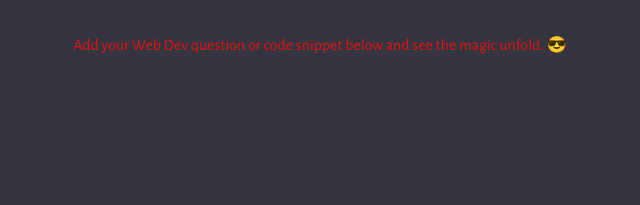
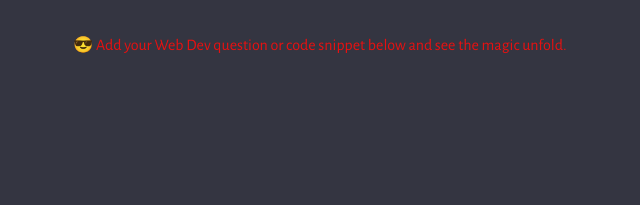
Before and after one commit to Nagacash/naga-codex, a website built with Vite: page client/index.html in a window 1280 px wide. Shown: the part 182-387 px from the top of the page, 320-960 px from the left. Built offline with nearby package versions, Linux system fonts and the light colour scheme.

Commit message:
added smiley

```diff
--- a/client/index.html
+++ b/client/index.html
@@ -19,7 +19,7 @@
       will
       help
       edit and suggest code.👑 </p> <br> <a href="http://www.naga-clothing.com" class="head4">Powered by: www.naga-clothing.com</a><br> <br>
-    <p class="head3">Add your Web Dev question or code snippet below and see the magic unfold. 😎
+    <p class="head3">😎 Add your Web Dev question or code snippet below and see the magic unfold.
       <br>
     </p>
 
```
